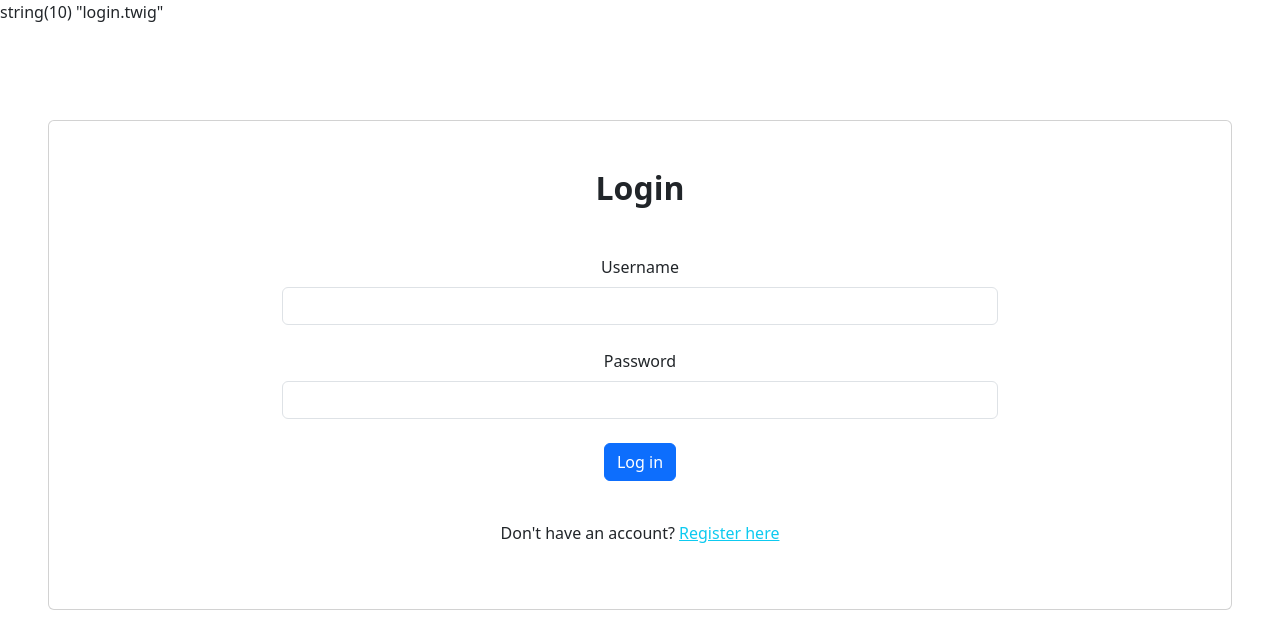
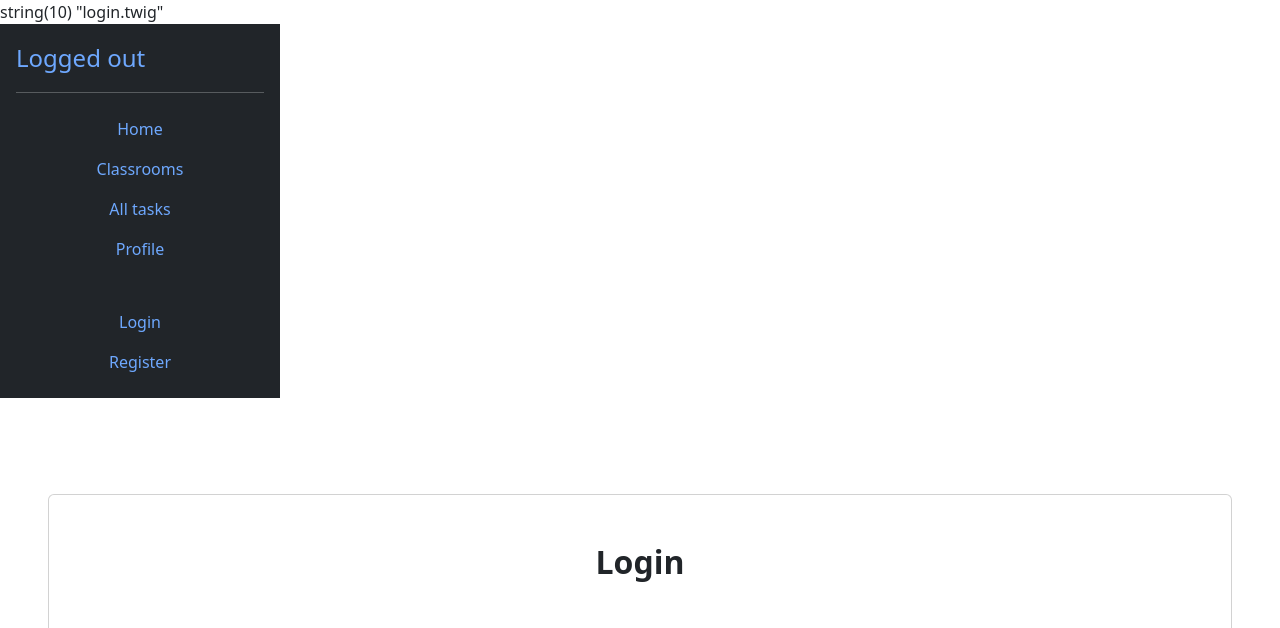
Before and after one commit to DavidHadek/ZSWI, a PHP site: page /index.php?page=login in a window 1280 px wide. Shown: the top 628 px of the page. Run offline with PHP 8.4, Linux system fonts and the light colour scheme; some libraries are stand-ins or nearby versions.

Commit message:
- Added a HeaderController with basic style in header.twig. - HeaderController stores the user object inside the session - HeaderController stores the alerts as an array inside the session. - Added a new method for pushing alerts into the session - Added a method for getting alerts from the array from session - Slight fix in naming convention in MyLogger.class.php - All controllers now use HeaderController to load templateData.

```diff
--- a/app/Controllers/AllTasksController.class.php
+++ b/app/Controllers/AllTasksController.class.php
@@ -17,7 +17,7 @@ class AllTasksController implements IController
 
     public function show(string $pageTitle): array
     {
-        $tplData = array();
+        $tplData = HeaderController::getHeaderTemplateData();
 
         $tplData["page-title"] = $pageTitle;
 
--- a/app/Controllers/AuthPageController.class.php
+++ b/app/Controllers/AuthPageController.class.php
@@ -4,6 +4,7 @@ namespace zswi\Controllers;
 
 use zswi\Alerts;
 use zswi\Modules\MyLogger;
+use zswi\Modules\MySession;
 use zswi\Modules\UserModel;
 
 
@@ -16,20 +17,23 @@ use zswi\Modules\UserModel;
 class AuthPageController implements IController
 {
     private MyLogger $myLG;
+    private MySession $mySession;
 
     public function __construct() {
         $this->myLG = new MyLogger();
+        $this->mySession = new MySession();
     }
 
     public function show(string $pageTitle): array
     {
-        $templateData = array();
+        $templateData = HeaderController::getHeaderTemplateData();
 
         $templateData["page-title"] = $pageTitle;
 
-        if (isset($_GET["logout"])) {
+        if (isset($_POST["logout"])) {
             $this->logout();
-            $templateData["alert-msg"] = "Successfully logout";
+            $this->mySession->addAlert(Alerts::SUCCESS);
+            header("Location: index.php");
         }
 
 //        if (isset($_GET["part"]) && $_GET["part"] == "register") {
@@ -39,20 +43,24 @@ class AuthPageController implements IController
 //        }
 
         if (isset($_POST["register"])) {
-            $errorMsg = $this->validateAndRegister();
-            $templateData["alert-msg"] = $errorMsg;
-            if ($errorMsg == Alerts::SUCCESS) {
-                header("Location: index.php");
+            $alert = $this->validateAndRegister();
+            $this->mySession->addAlert($alert);
+            if ($alert == Alerts::SUCCESS) {
+                header("Location: index.php?page=login");
             }
         }
 
         if (isset($_POST["login"])) {
             if ($this->validateAndLogon()) {
-                $errorMsg = Alerts::SUCCESS->value;
+                $alert = Alerts::SUCCESS;
+                $this->mySession->addAlert($alert);
+                header("Location: index.php?page=home");
             } else {
-                $errorMsg = Alerts::INVALID_USER_PASSWORD->value;
+                $alert = Alerts::INVALID_USER_PASSWORD;
+                $this->mySession->addAlert($alert);
+                header("Location: index.php?page=login");
             }
-            $templateData["alert-msg"] = $errorMsg;
+
         }
 
         return $templateData;
@@ -60,7 +68,7 @@ class AuthPageController implements IController
 
 
     private function validateAndLogon() : bool {
-        $usernameOrEmail = $_POST["login"];
+        $usernameOrEmail = $_POST["username"];
         $password = $_POST["password"];
 
         $logger = new MyLogger();
@@ -70,7 +78,7 @@ class AuthPageController implements IController
     private function validateAndRegister() :Alerts {
         try {
             $email = $_POST["email"];
-            $login = $_POST["login"];
+            $login = $_POST["username"];
 
             if (empty($email) or empty($login)) {
                 return Alerts::NO_EMAIL_LOGIN;
--- /dev/null
+++ b/app/Controllers/HeaderController.php
@@ -0,0 +1,33 @@
+<?php
+
+namespace zswi\Controllers;
+
+use zswi\Modules\MySession;
+
+class HeaderController implements IController
+{
+
+    public static function getHeaderTemplateData() : array {
+        $headerController = new HeaderController();
+        return $headerController->show("");
+    }
+
+    public function show(string $pageTitle): array
+    {
+        $session = new MySession();
+
+        $templateData = array();
+
+        $templateData["alerts"] = $session->getAlerts();
+        $session->removeAlerts();
+
+        if ($session->isSessionSet("user")) {
+            $templateData["user"] = $session->readSession("user");
+            $templateData["logon"] = true;
+        } else {
+            $templateData["logon"] = false;
+        }
+
+        return $templateData;
+    }
+}
--- a/app/Controllers/IntroductionController.class.php
+++ b/app/Controllers/IntroductionController.class.php
@@ -15,7 +15,7 @@ class IntroductionController implements IController
 
     public function show(string $pageTitle): array
     {
-        $tplData = array();
+        $tplData = HeaderController::getHeaderTemplateData();
 
         $tplData["page-title"] = $pageTitle;
 
@@ -30,7 +30,6 @@ class IntroductionController implements IController
             }
         }   else {
             header("Location: index.php?page=login");
-            exit();
         }
 
         return $tplData;
--- a/app/Modules/MyLogger.class.php
+++ b/app/Modules/MyLogger.class.php
@@ -8,7 +8,7 @@ class MyLogger {
 
     private MyDatabase $myDB;
     private MySession $mySession;
-    private const KEY_USER = "current_user_id";
+    private const KEY_USER = "user";
 
     public function __construct()
     {
@@ -30,7 +30,6 @@ class MyLogger {
 
         $user = empty($user) ? UserModel::getUserByLogin($login) : null;
         $user = empty($user) ? UserModel::getUserByEmail($login) : $user;
-
         if (empty($user))
             return false;
 
--- a/app/Modules/MySession.class.php
+++ b/app/Modules/MySession.class.php
@@ -1,6 +1,8 @@
 <?php
 
 namespace zswi\Modules;
+
+use zswi\Alerts;
 
 class MySession {
 
@@ -62,4 +64,42 @@ class MySession {
         unset($_SESSION[$key]);
     }
 
+    /**
+     * Function to push an alert into the array
+     * If the array doesn't exist yet, it will instantiate a new one
+     * @param Alerts $alert
+     * @return void
+     */
+    public function addAlert(Alerts $alert) {
+        if (empty($_SESSION["alerts"])) {
+            $_SESSION["alerts"] = array();
+        }
+        $_SESSION["alerts"][] = $alert;
+    }
+
+    /**
+     * Gets all the arrays from the session as an array
+     * or null if there are not any.
+     * It doesn't delete them.
+     * @return array|null
+     */
+    public function getAlerts() {
+        if (empty($_SESSION["alerts"]))
+            return null;
+
+        $alerts = array();
+        for ($i = 0; $i < sizeof($_SESSION["alerts"]); $i++) {
+            $alerts[$i] = $_SESSION["alerts"][$i];
+        }
+        return $alerts;
+    }
+
+    /**
+     * Method to remove all the alerts from the array
+     * @return void
+     */
+    public function removeAlerts() {
+        $_SESSION["alerts"] = array();
+    }
+
 }
--- a/app/Views/templates/header.twig
+++ b/app/Views/templates/header.twig
@@ -11,3 +11,70 @@
         <link href="../../../vendor/components/font-awesome/css/all.min.css" rel="stylesheet">
         <link href="../../../css/style.css" rel="stylesheet">
     </head>
+
+    <body>
+        <header>
+            <div class="sidebar position-sticky d-flex flex-column flex-shrink-0 p-3 text-center bg-dark" data-bs-theme="dark" style="width: 280px;">
+                <a href="#" class="d-flex align-items-center mb-3 mb-md-0 me-md-auto text-decoration-none">
+    {#                <svg class="bi me-2" width="40" height="32"><use xlink:href="#bootstrap"></use></svg>#}
+                    {% if logon %}
+                        <span class="fs-4">{{ user.getLogin() }}</span>
+                    {% else %}
+                        <span class="fs-4">Logged out</span>
+                    {% endif %}
+                </a>
+                <hr class="text-light">
+                <ul class="nav nav-pills flex-column mb-auto">
+                    <li class="nav-item">
+                        <a href="?page=home" class="nav-link" aria-current="page">
+    {#                        <svg class="bi me-2" width="16" height="16"><use xlink:href="#home"></use></svg>#}
+                            Home
+                        </a>
+                    </li>
+                    <li>
+                        <a href="?page=classrooms" class="nav-link">
+    {#                        <svg class="bi me-2" width="16" height="16"><use xlink:href="#speedometer2"></use></svg>#}
+                            Classrooms
+                        </a>
+                    </li>
+                    <li>
+                        <a href="?page=all-tasks" class="nav-link">
+    {#                        <svg class="bi me-2" width="16" height="16"><use xlink:href="#table"></use></svg>#}
+                            All tasks
+                        </a>
+                    </li>
+                    <li>
+                        <a href="?page=profile" class="nav-link">
+    {#                        <svg class="bi me-2" width="16" height="16"><use xlink:href="#grid"></use></svg>#}
+                            Profile
+                        </a>
+                    </li>
+                </ul>
+                <hr>
+                <div>
+                    <ul class="nav nav-pills text-center align-items-center flex-column mb-auto">
+                        {% if logon %}
+                            <li>
+                                <form action="?page=login" method="post">
+                                    <input type="submit" name="logout" value="Log out" class="nav-link">
+                                </form>
+                            </li>
+                        {% else %}
+                            <li>
+                                <a href="?page=login" class="nav-link">
+                                    Login
+                                </a>
+                            </li>
+                            <li>
+                                <a href="?page=registration" class="nav-link">
+                                    Register
+                                </a>
+                            </li>
+                        {% endif %}
+                    </ul>
+                </div>
+            </div>
+        </header>
+        {% for Alerts in alerts %}
+            <div class="alert alert-info alert-dismissible">{{ Alerts.value }}</div>
+        {% endfor %}
```
